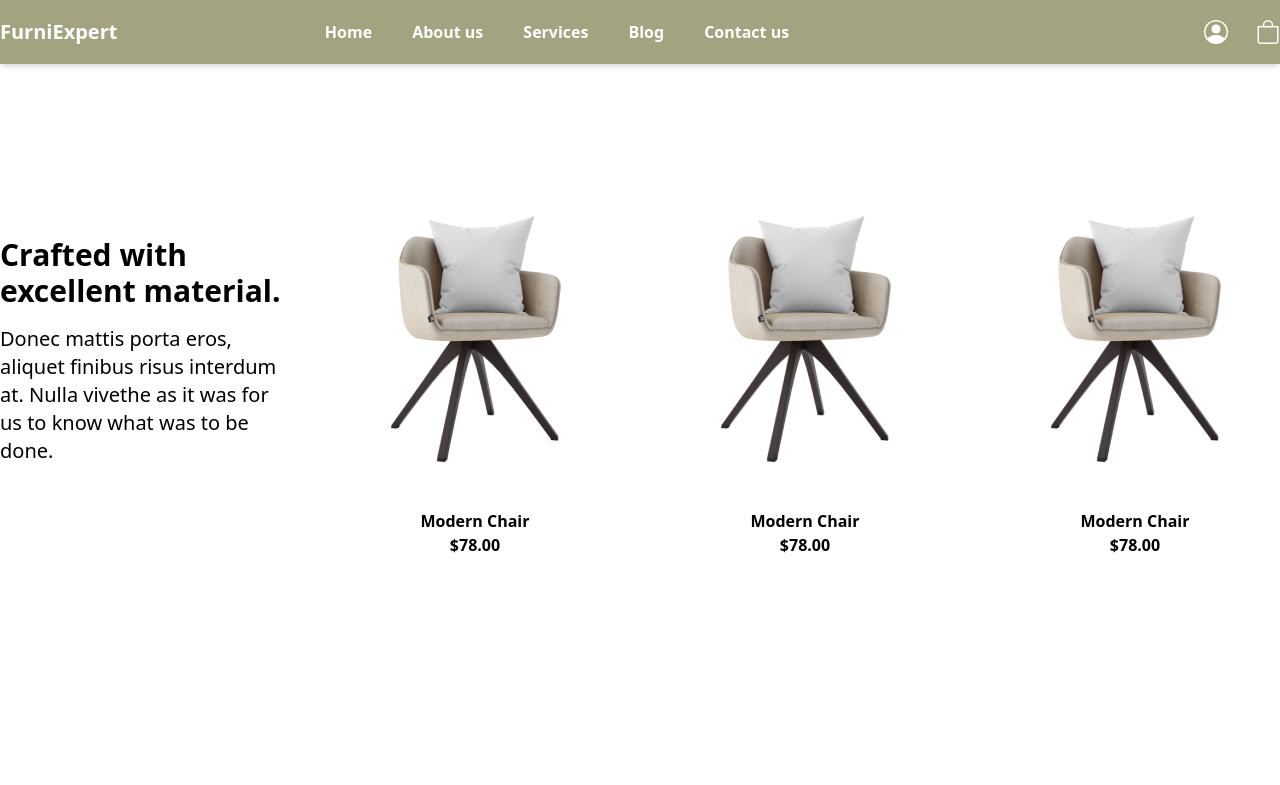
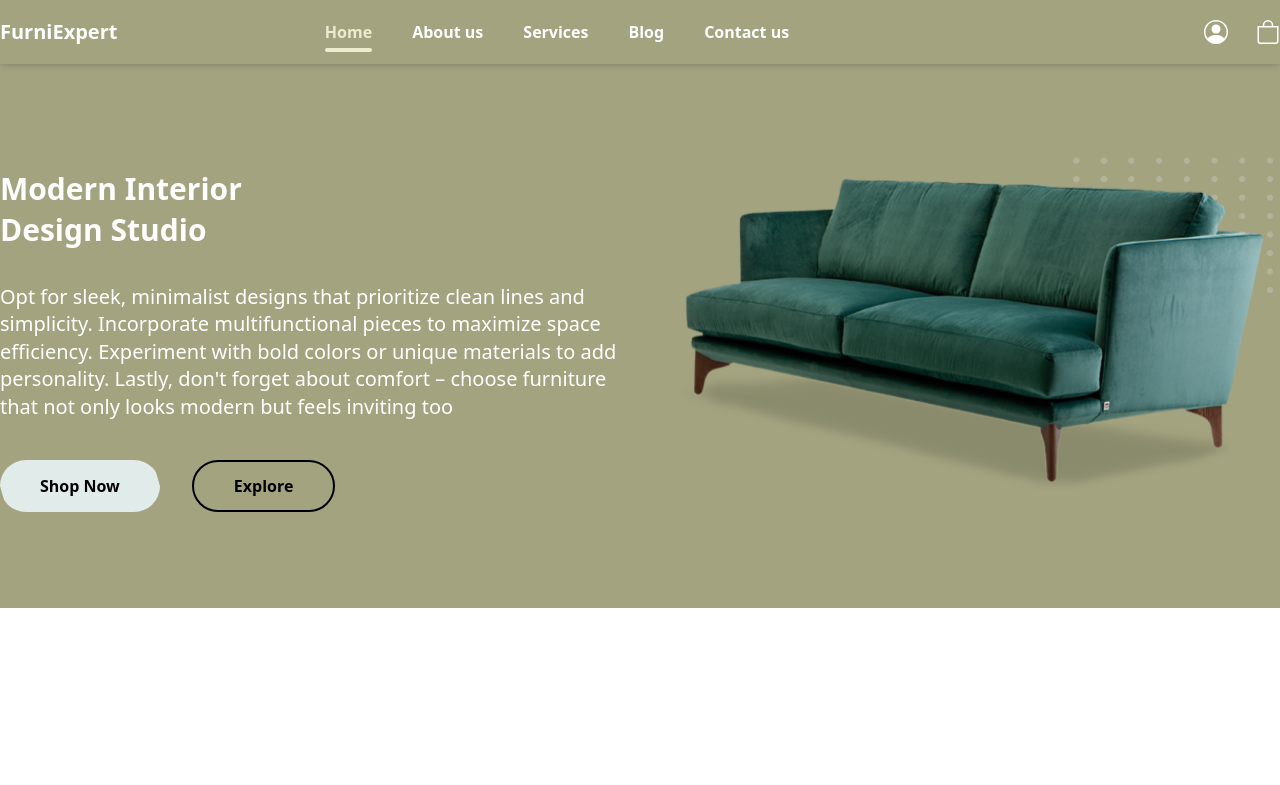
Before and after one commit to teddyvn2017/reactjs_bai3, a React (Vite) app: page / in a window 1280 px wide. Shown: the top 785 px of the page. Built offline with nearby package versions, Linux system fonts and the light colour scheme.

Commit message:
update button shop now effect

```diff
--- a/src/components/Craft.jsx
+++ b/src/components/Craft.jsx
@@ -6,7 +6,7 @@ import { BsArrowRightShort } from "react-icons/bs";
 const Craft = () => {
     return (
         <section className="mt-12 py-16">
-        <div className="grid container lg:grid-cols-12 md:grid-cols-6 gap-10 overflow-hidden justify-center items-center max-w-[1280px]">
+        <div className="grid container mx-auto lg:grid-cols-12 md:grid-cols-6 gap-10 overflow-hidden justify-center items-center max-w-[1280px]">
             <div className="col-span-3 md:col-span-3">
                 <h1 className="text-3xl text-title font-semibold text-wrap text-left">Crafted with excellent material.</h1>
                 <p className="mt-4 text-mau_desc text-xl text-left">
--- a/src/components/Hero.jsx
+++ b/src/components/Hero.jsx
@@ -1,12 +1,11 @@
 import React from 'react'
 import hero_sofa from '../assets/img/hero_sofa.png'
-// import { HiChevronRight } from "react-icons/hi";
-// import Icon from 'react-native-remix-icon';
 import { BsArrowRightShort } from "react-icons/bs";
 
 const Hero = () => {
     return (
-        <div className="container mt-20 grid items-center justify-center max-w-[1280px] gap-8 lg:py-16 lg:grid-cols-12">
+        <section className='w-full bg__hero'>
+            <div className="container mx-auto grid items-center justify-center max-w-[1280px] gap-8 lg:py-16 lg:grid-cols-12">
                 <div className="place-self-center col-span-12 md:col-span-6 pt-10">
                     <h1 className="text-3xl text-mau_trang font-bold leading-snug mb-[2rem] text-left">
                         Modern Interior <br />
@@ -32,6 +31,8 @@ const Hero = () => {
                     <img src={hero_sofa} alt="image" />
                 </div>
             </div>
+        </section>
+
     )
 }
 
--- a/src/components/Recent.jsx
+++ b/src/components/Recent.jsx
@@ -6,7 +6,7 @@ import recent3 from '../assets/img/recent3.png'
 const Recent = () => {
   return (
     <section className="mt-12">
-        <div className="container max-w-[1280px]">
+        <div className="container mx-auto max-w-[1280px]">
             <div className="flex flex-row items-center gap-4">
                 <h1 className="lg:text-[34px] text-[28px] text-title font-semibold">
                     Recent Blog
--- a/src/components/Testimonial.jsx
+++ b/src/components/Testimonial.jsx
@@ -3,7 +3,7 @@ import SwiperTestimonial from './SwiperTestimonial.jsx'
 const Testimonial = () => {
     return (
         <section className="mt-12">
-        <div className="container max-w-[1280px]">
+        <div className="container mx-auto max-w-[1280px]">
             <h1 className="text-[34px] text-title font-semibold text-center">Testimonials</h1>
             <SwiperTestimonial />
         </div>
--- a/src/components/Three.jsx
+++ b/src/components/Three.jsx
@@ -3,7 +3,7 @@ import ghe from '../assets/img/ghe1.png'
 const Three = () => {
     return (
         <section className="mt-12 w-full bg-mau_vang_nhat">
-        <div className="container max-w-[1280px] grid grid-cols-12 py-16 gap-8">
+            <div className="container mx-auto max-w-[1280px] grid grid-cols-12 py-16 gap-8">
 
                 <div className="flex flex-row gap-8 items-center justify-center col-span-12 md:col-span-6 lg:col-span-4 px-4">
                     <div className="relative bg_chair1 basis-1/2">
--- a/src/components/Why.jsx
+++ b/src/components/Why.jsx
@@ -10,8 +10,7 @@ import dot from '../assets/img/dot.png'
 const Why = () => {
     return (
         <section className="mt-16">
-            <div className="container flex flex-col lg:flex-row gap-12 max-w-[1280px]">
-
+            <div className="container mx-auto flex flex-col lg:flex-row gap-12 max-w-[1280px]">
                 <div className="flex-col basis-2/4 lg:text-left">
                     <div>
                         <h1 className="text-[34px] text-title font-semibold mb-4">Why choose us</h1>
--- a/src/index.css
+++ b/src/index.css
@@ -17,6 +17,10 @@
 
 .bg__header {
     background-color: var(--mau_nen_primary);
+}
+
+.bg__hero {
+    background-color:var(--mau_nen_primary);
 }
 
 .bg__footer {
@@ -42,17 +46,39 @@
 
 }
 
+.nav__link a {
+    text-decoration: none;
+    color: white;
+    transition: color 0.3s ease-in-out;
+}
+
+.nav__link.active a {
+    color: var(--mau_vang); /* Màu vàng nhạt */
+}
+
+.nav__link.active::after {
+    position:absolute;
+    content:'';
+    background-color: var(--mau_vang);
+    height: 4px;
+    width:100%;
+    left:0;
+    bottom:-8px;
+    border-radius:8px;
+    transition:.3s;
+}
+
 .nav__link::after {
 	position: absolute;
+	content: '';
 	left: 0px;
 	bottom: -8px;
 	height: 4px;
 	width: 0%;
 	border-radius: 0.75rem;
     opacity: 1;
-	background-color: var(--mau_vang_nhat);
+	background-color: var(--mau_vang);
 	transition-duration: 300ms;
-	content: '';
 }
 
 .nav__link:hover::after {
@@ -60,7 +86,6 @@
 }
 
 .nav__link:hover {
-	/* --tw-text-opacity: 1; */
 	color: var(--mau_vang);
 }
 
@@ -84,7 +109,6 @@
     color: #fff;
     text-align: center;
     transition: right .4s ease;
-
 }
 
 .show__menu {
@@ -97,6 +121,7 @@
 .btn__shopnow {
     position: relative;
     overflow: hidden;
+
 }
 
 .btn__shopnow:hover {
@@ -106,13 +131,13 @@
 .btn__shopnow::before {
     position: absolute;
     content:'';
-    background-color:#e1ebea;
+    background-color:var(--mau_xam);
     left: 0;
     top: 0;
     transform: skew(16deg);
     width: 100%;
     height: 100%;
-    transition:transform .4s cubic-bezier(0.3, 1, 0.8, 1);
+    transition:transform .4s cubic-bezier(0.3, 1, 0.8, 1),background-color .7s ease;
 }
 
 .btn__shopnow span {
@@ -123,6 +148,13 @@
 /* Thực hiện đổ màu */
 .btn__shopnow:hover::before {
     transform: translate3d(100%,0,0);
+    color:var(--mau_trang);
+    background-color:var(--mau_xam);
+}
+
+.btn__shopnow:hover {
+    color: var(--mau_trang);
+    background-color: var(--mau_vang_nhat);
 }
 
 .btn__shopnow-arrow {
@@ -175,7 +207,6 @@
     transition: opacity .7s ease, transform .7s cubic-bezier(0.3, 1, 0.8, 1);
     top: 34%;
     right: 0;
-
 }
 
 .explore__arrow span {
@@ -235,7 +266,6 @@
     transition:background-color .3s;
     background-color:var(--mau_trang);
 }
-
 
 .crafted__chair:hover::after {
 	z-index: 0;
@@ -300,8 +330,6 @@
     background-color:var(--mau_xam);
     transition: background-color .5s, color .5s;
     cursor: pointer !important;
-    /* pointer-events: auto !important; */
-    /* display: block !important; */
 }
 
 .swiper-button-prev:hover,
--- a/src/layouts/Layout.jsx
+++ b/src/layouts/Layout.jsx
@@ -6,7 +6,7 @@ const Layout = ({children}) => {
   return (
     <>
     <Header />
-        <main className='container mx-auto max-w-[1280px]'>{children}</main>
+        <main>{children}</main>
     <Footer />
     </>
 
--- a/src/pages/HomePage.jsx
+++ b/src/pages/HomePage.jsx
@@ -1,4 +1,5 @@
 import React from 'react';
+import Hero from '../components/Hero'
 import Craft from '../components/Craft'
 import Why from '../components/Why'
 import Help from '../components/Help'
@@ -10,6 +11,7 @@ import Layout from '../layouts/Layout';
 const HomePage = () => {
   return (
     <Layout>
+		<Hero />
 		<Craft />
 		<Why />
 		<Help />
--- a/src/pages/LoginPage.jsx
+++ b/src/pages/LoginPage.jsx
@@ -46,7 +46,7 @@ const LoginPage = () => {
                       </div>
                       <button type="submit" className="w-full text-white bg-primary-600 hover:bg-primary-700 focus:ring-4 focus:outline-none focus:ring-primary-300 font-medium rounded-lg text-sm px-5 py-2.5 text-center dark:bg-primary-600 dark:hover:bg-primary-700 dark:focus:ring-primary-800">Sign in</button>
                       <p className="text-sm font-light text-gray-500 dark:text-gray-400">
-                          Don’t have an account yet? <a href="/dang-ky" className="font-medium text-primary-600 hover:underline dark:text-primary-500">Sign up</a>
+                          Don't have an account yet? <a href="/dang-ky" className="font-medium text-primary-600 hover:underline dark:text-primary-500">Sign up</a>
                       </p>
                   </form>
               </div>
```
Lines whose indentation alone changed are shown as unchanged.
